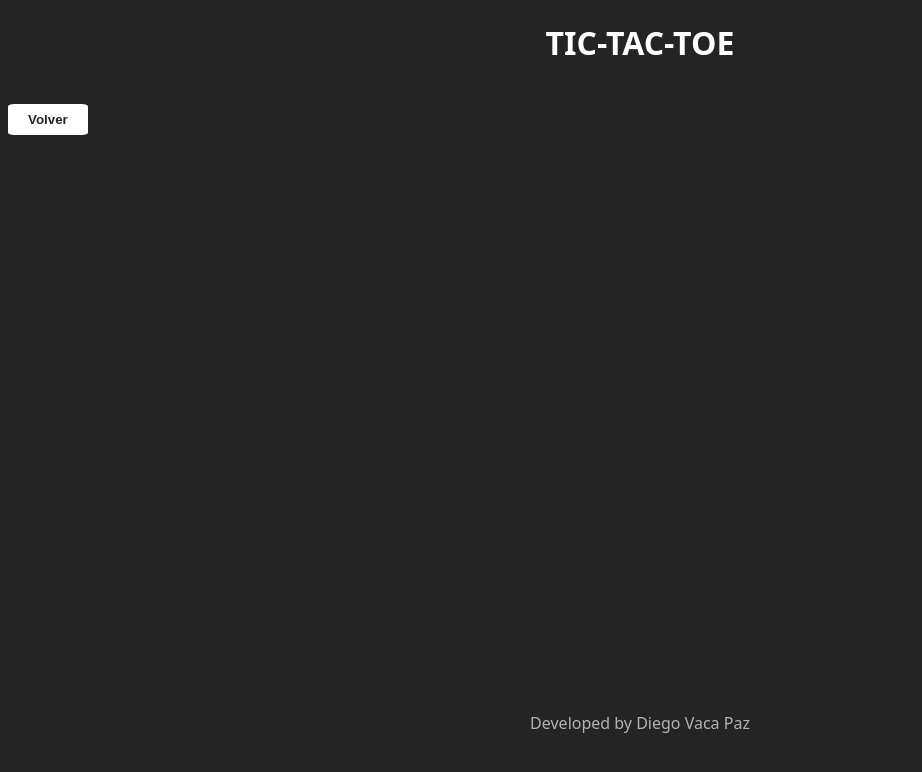
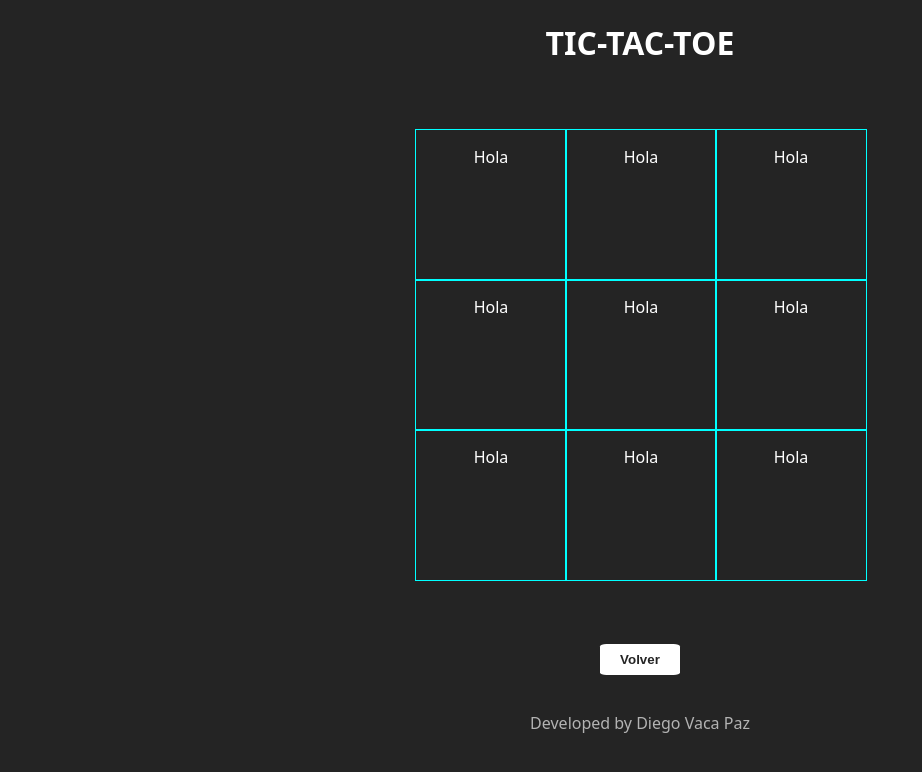
Before and after one commit to diegovacapaz/React_TIC-TAC-TOE, a React (Vite) app: page /game in a window 1280 px wide. Shown: the top 772 px of the page, without its empty margins (0-922 px from the left). Built offline with nearby package versions, Linux system fonts and the light colour scheme.

Commit message:
Board grid styles developed

```diff
--- a/src/App.css
+++ b/src/App.css
@@ -25,3 +25,7 @@ main {
     background-color: #ffffffd1;
     transition: 0.2s;
 }
+
+.center {
+    text-align: center;
+}
--- /dev/null
+++ b/src/components/Board/Board.css
@@ -0,0 +1,47 @@
+.game{
+    width: 100%;
+    display: flex;
+    justify-content: center;
+    align-items: center;
+}
+
+.container {
+    width: 80vw;
+    height: 80vw;
+}
+
+.board {
+    display: flex;
+    justify-content: center;
+    align-content: center;
+    flex-wrap: wrap;
+    height: 100%;
+    width: 100%;
+}
+
+.cell {
+    /* padding: 5px; */
+    height: 30%;
+    width: 30%;
+}
+
+.cell article {
+    text-align: center;
+    border: 1px solid aqua;
+    width: 100%;
+    height: 100%;
+}
+
+@media all and (min-width: 768px) {
+    .container {
+        width: 70vw;
+        height: 70vw;
+    }
+}
+
+@media all and (min-width: 992px) {
+    .container {
+        width: 500px;
+        height: 500px;
+    }
+}
--- a/src/components/Board/Board.jsx
+++ b/src/components/Board/Board.jsx
@@ -1,14 +1,27 @@
 import { useNavigate } from "react-router-dom";
+import { useState } from "react";
+import Cell from "./Cell/Cell";
+import "./Board.css";
 
 const Board = () => {
+    const [board,setBoard] = useState(Array(9).fill(undefined));
+
     const navigate = useNavigate();
 
     return (
         <>
-            <section>
-
+            <section className="game">
+                <article className="container">
+                    <div className="board">
+                        {board.map((cell,index)=>{
+                            return <Cell key={index}></Cell>
+                        })}
+                    </div>
+                </article>
             </section>
-            <button className="btn btn-white" type="button" onClick={()=> navigate("/")}>Volver</button>
+            <section className="center">
+                <button className="btn btn-white" type="button" onClick={()=> navigate("/")}>Volver</button>
+            </section>
         </>
     )
 }
--- /dev/null
+++ b/src/components/Board/Cell/Cell.jsx
@@ -0,0 +1,11 @@
+const Cell = () => {
+    return (
+        <div className="cell">
+            <article>
+                <p>Hola</p>
+            </article>
+        </div>
+    );
+}
+
+export default Cell;
```
